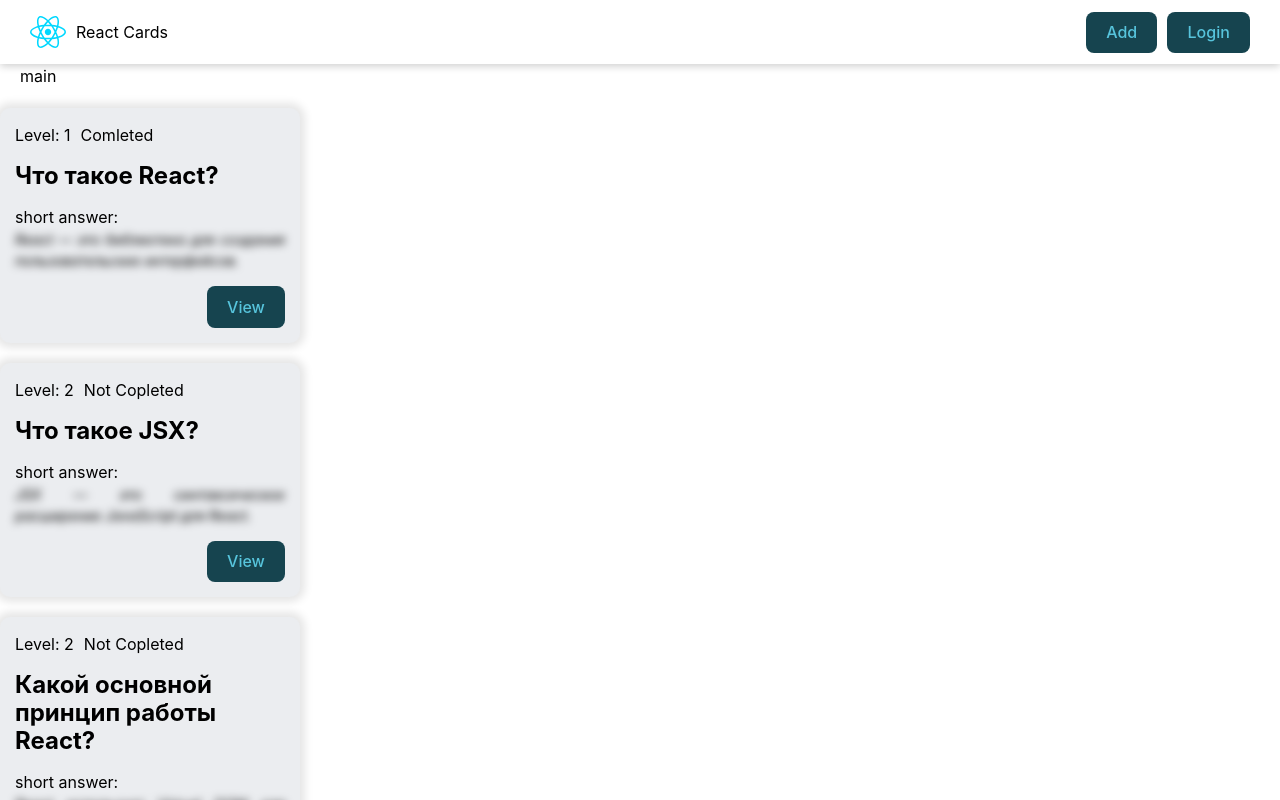
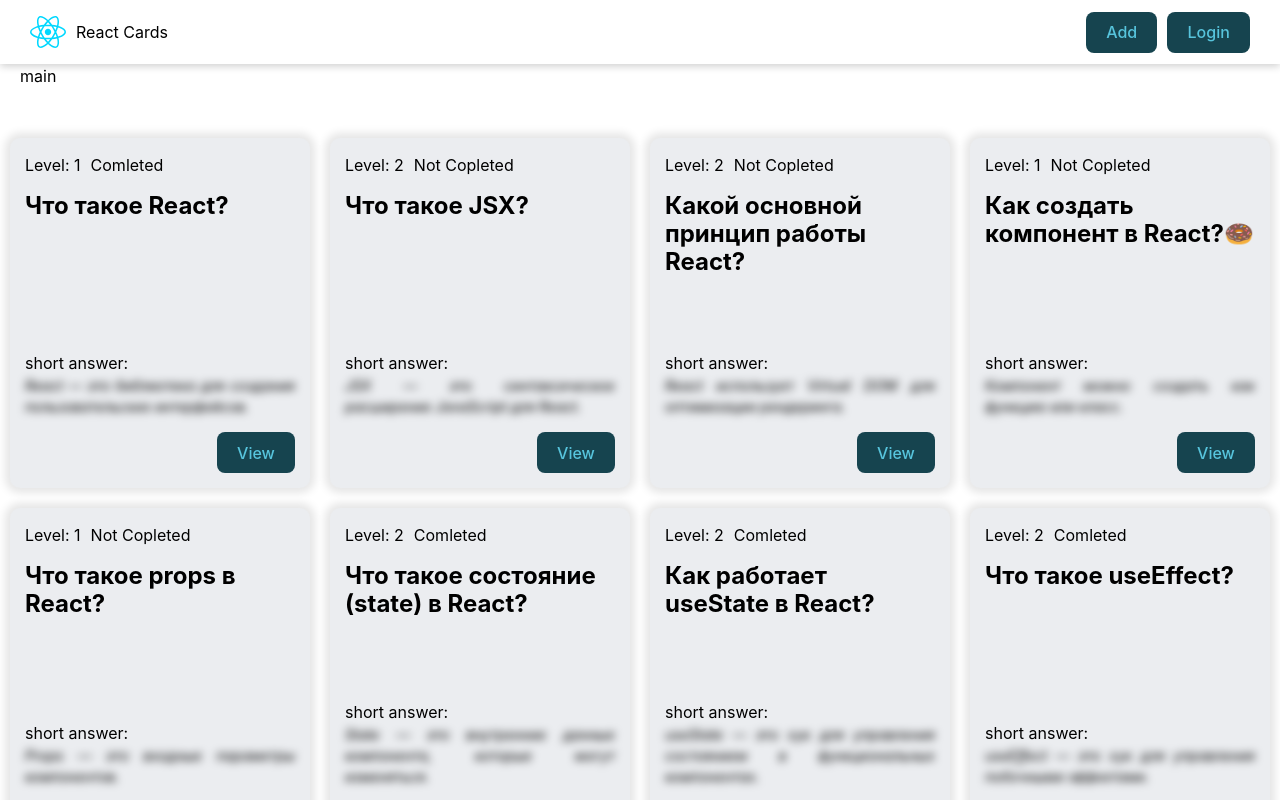
Before and after one commit to Uspex918/react-app-course, a React (Vite) app: page / in a window 1280 px wide. Built offline with nearby package versions, Linux system fonts and the light colour scheme; data requests are answered from the project's data file.

Commit message:
question card list

```diff
--- /dev/null
+++ b/src/components/QuestionCardList/QuestionCardList.jsx
@@ -0,0 +1,12 @@
+import cls from "./QuestionCardList.module.css";
+import { QuestionCard } from "../QuestionCard";
+
+export const QuestionCardList = ({ cards }) => {
+    return (
+        <div className={cls.cardList}>
+            {cards.map((card, index) => {
+                return <QuestionCard card={card} key={index} />;
+            })}
+        </div>
+    );
+};
--- /dev/null
+++ b/src/components/QuestionCardList/QuestionCardList.module.css
@@ -0,0 +1,10 @@
+.cardList {
+    width: 100%;
+    padding: 30px 0;
+    margin: 0 auto;
+    display: flex;
+    flex-wrap: wrap;
+    justify-content: center;
+    align-items: center;
+    gap: 20px;
+}
--- /dev/null
+++ b/src/components/QuestionCardList/index.jsx
@@ -0,0 +1 @@
+export { QuestionCardList } from "./QuestionCardList";
--- a/src/pages/HomePage/HomePage.jsx
+++ b/src/pages/HomePage/HomePage.jsx
@@ -1,7 +1,7 @@
 // import cls from "./HomePage.module.css";
-import { QuestionCard } from "../../components/QuestionCard/QuestionCard";
 import { Fragment, useState, useEffect } from "react";
 import { API_URL } from "../../constants";
+import { QuestionCardList } from "../../components/QuestionCardList";
 
 export const HomePage = () => {
     const [questions, setQuestions] = useState([]);
@@ -25,9 +25,7 @@
 
     return (
         <Fragment>
-            {questions.map((card, index) => {
-                return <QuestionCard card={card} key={index} />;
-            })}
+            <QuestionCardList cards={questions} />
         </Fragment>
     );
 };
```
